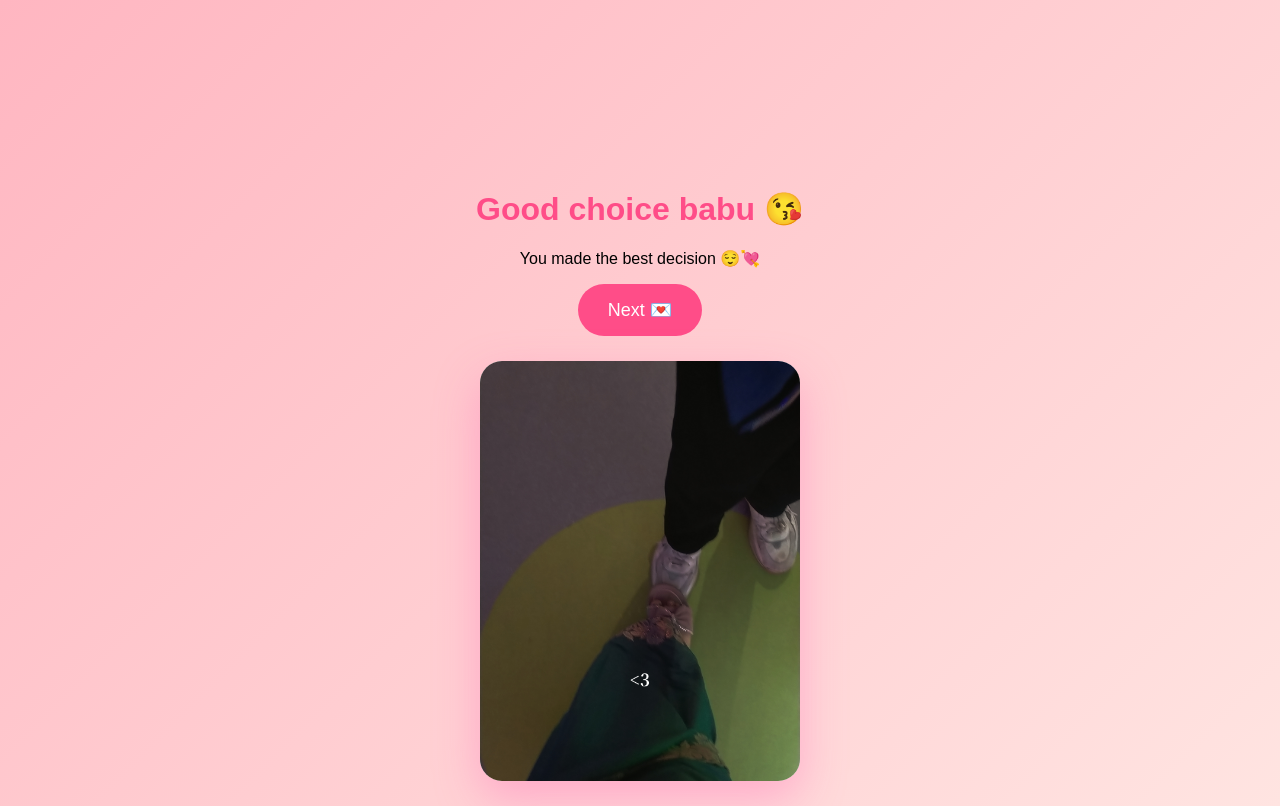
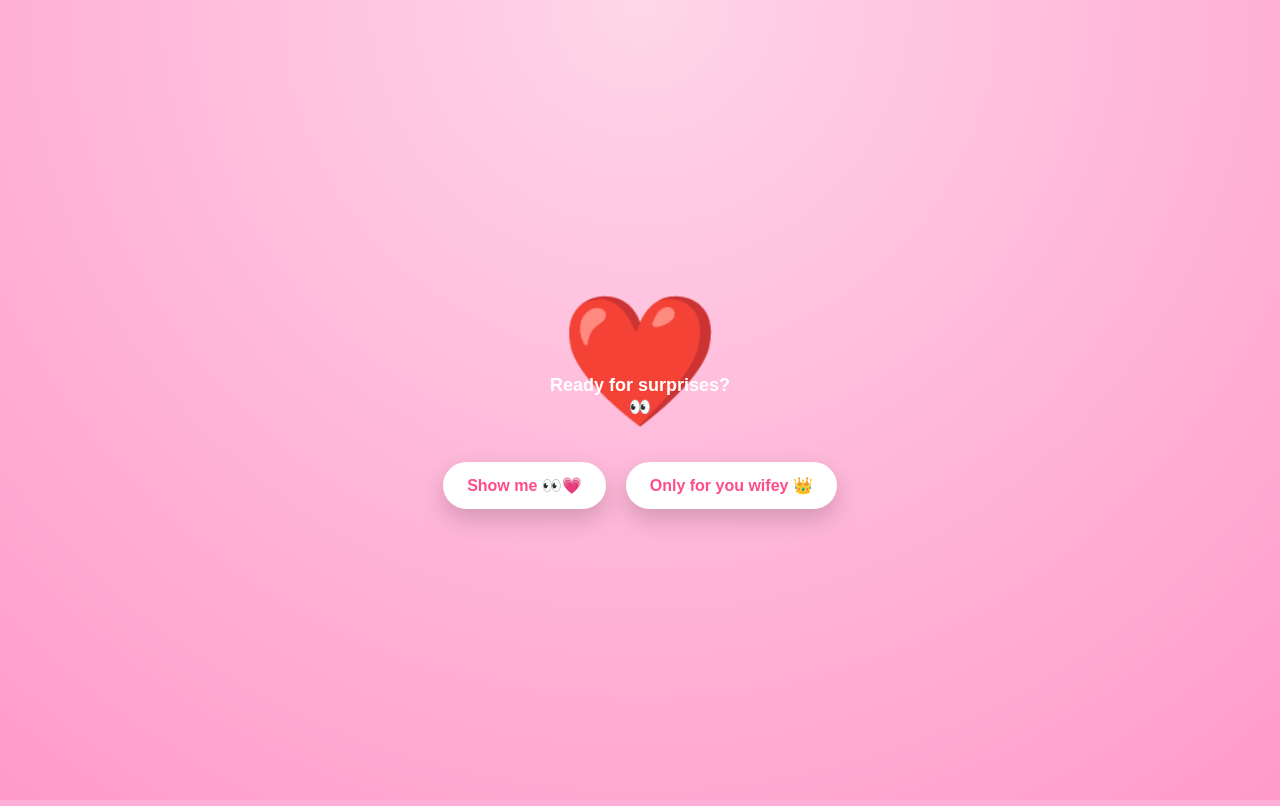
Before and after one commit to kavyansh2720/valentine-site, a Flask app: page /yes in a window 1280 px wide. Run offline with Flask 3, Linux system fonts and the light colour scheme.

Commit message:
Update yes.html

```diff
--- a/templates/yes.html
+++ b/templates/yes.html
@@ -1,35 +1,212 @@
 <!DOCTYPE html>
-<html>
+<html lang="en">
 <head>
-    <title>Yay 😘</title>
-    <link rel="stylesheet" href="{{ url_for('static', filename='style.css') }}">
+<meta charset="UTF-8" />
+<meta name="viewport" content="width=device-width, initial-scale=1.0"/>
+<title>Surprise 💗</title>
+
+<style>
+*{
+  margin:0;
+  padding:0;
+  box-sizing:border-box;
+  font-family:'Poppins', sans-serif;
+}
+
+body{
+  height:100vh;
+  background: radial-gradient(circle at top, #ffd6e8, #ff9acb);
+  overflow:hidden;
+  display:flex;
+  align-items:center;
+  justify-content:center;
+}
+
+/* MAIN */
+.container{
+  text-align:center;
+  position:relative;
+}
+
+/* HEART */
+.heart{
+  font-size:120px;
+  animation:pulse 2s infinite;
+}
+
+@keyframes pulse{
+  0%,100%{transform:scale(1);}
+  50%{transform:scale(1.08);}
+}
+
+.heart-text{
+  position:absolute;
+  top:48%;
+  left:50%;
+  transform:translate(-50%,-50%);
+  font-size:18px;
+  font-weight:600;
+  color:#fff;
+}
+
+/* BUTTONS */
+.buttons{
+  margin-top:30px;
+  display:flex;
+  gap:20px;
+  justify-content:center;
+  transition:.6s;
+}
+
+button{
+  padding:14px 24px;
+  border:none;
+  border-radius:30px;
+  font-size:16px;
+  cursor:pointer;
+  background:#fff;
+  color:#ff4d88;
+  font-weight:600;
+  box-shadow:0 10px 25px rgba(0,0,0,.18);
+  transition:.3s;
+}
+
+button:hover{
+  transform:scale(1.1);
+}
+
+/* GLASS MESSAGE BOX */
+.message-box{
+  display:none;
+  margin-top:30px;
+  padding:28px 35px;
+  border-radius:22px;
+  font-size:20px;
+  font-weight:600;
+  color:#ff4d88;
+  backdrop-filter: blur(15px);
+  background: rgba(255,255,255,0.35);
+  border:1px solid rgba(255,255,255,0.4);
+  box-shadow:0 25px 40px rgba(0,0,0,.25);
+  min-height:100px;
+  z-index:2;
+}
+
+/* BACK */
+.back{
+  display:none;
+  margin-top:18px;
+  font-size:14px;
+  cursor:pointer;
+  color:#fff;
+  text-decoration:underline;
+}
+
+/* HEART BURST */
+.burst-heart{
+  position:absolute;
+  font-size:22px;
+  animation:burst 1.2s ease-out forwards;
+  pointer-events:none;
+}
+
+@keyframes burst{
+  to{
+    transform:translate(var(--x),var(--y)) scale(0);
+    opacity:0;
+  }
+}
+
+/* ROSE PETALS */
+.petal{
+  position:absolute;
+  top:-20px;
+  animation:fall 6s linear forwards;
+  opacity:0.8;
+}
+
+@keyframes fall{
+  to{
+    transform:translateY(110vh) rotate(360deg);
+    opacity:0;
+  }
+}
+</style>
 </head>
+
 <body>
 
 <div class="container">
-    <h1>Good choice babu 😘</h1>
-    <p>You made the best decision 😌💘</p>
-    <a href="/letter">
-        <button id="yesBtn">Next 💌</button>
-    </a>
+  <div class="heart">❤️</div>
+  <div class="heart-text">Ready for surprises? 👀</div>
+
+  <div class="buttons" id="buttons">
+    <button onclick="showSurprise()">Show me 👀💗</button>
+    <button onclick="location.href='letter.html'">Only for you wifey 👑</button>
+  </div>
+
+  <div class="message-box" id="message"></div>
+  <div class="back" id="back" onclick="goBack()">⬅️ Take me back</div>
 </div>
 
+<script>
+const text = "Happy Rose Day 🌹\nHappy Anniversary baby 💋💕";
+let i = 0;
+
+function showSurprise(){
+  burstHearts();
+  document.getElementById("buttons").style.opacity="0";
+  document.getElementById("buttons").style.transform="scale(0.7)";
+
+  setTimeout(()=>{
+    document.getElementById("buttons").style.display="none";
+    document.getElementById("message").style.display="block";
+    document.getElementById("back").style.display="block";
+    typeText();
+    roseRain();
+  },600);
+}
+
+function typeText(){
+  const box=document.getElementById("message");
+  if(i<text.length){
+    box.innerHTML += text[i]==="\n" ? "<br>" : text[i];
+    i++;
+    setTimeout(typeText,70);
+  }
+}
+
+function burstHearts(){
+  for(let j=0;j<25;j++){
+    const h=document.createElement("div");
+    h.className="burst-heart";
+    h.innerHTML="💖";
+    h.style.left="50%";
+    h.style.top="50%";
+    h.style.setProperty("--x",`${Math.random()*300-150}px`);
+    h.style.setProperty("--y",`${Math.random()*300-150}px`);
+    document.body.appendChild(h);
+    setTimeout(()=>h.remove(),1200);
+  }
+}
+
+function roseRain(){
+  for(let r=0;r<25;r++){
+    const p=document.createElement("div");
+    p.className="petal";
+    p.innerHTML="🌹";
+    p.style.left=Math.random()*100+"vw";
+    p.style.fontSize=(18+Math.random()*14)+"px";
+    p.style.animationDelay=Math.random()*2+"s";
+    document.body.appendChild(p);
+    setTimeout(()=>p.remove(),6000);
+  }
+}
+
+function goBack(){
+  location.reload();
+}
+</script>
+
 </body>
-    <!-- Photo Slider -->
-<div class="photo-slider">
-  <img src="/static/photos/photo1.jpg" class="slide active">
-  <img src="/static/photos/photo2.jpg" class="slide">
-</div>
-
-<!-- Slider Script -->
-<script>
-  const slides = document.querySelectorAll(".photo-slider .slide");
-  let currentIndex = 0;
-
-  setInterval(() => {
-    slides[currentIndex].classList.remove("active");
-    currentIndex = (currentIndex + 1) % slides.length;
-    slides[currentIndex].classList.add("active");
-  }, 3000);
-</script>
 </html>
```
